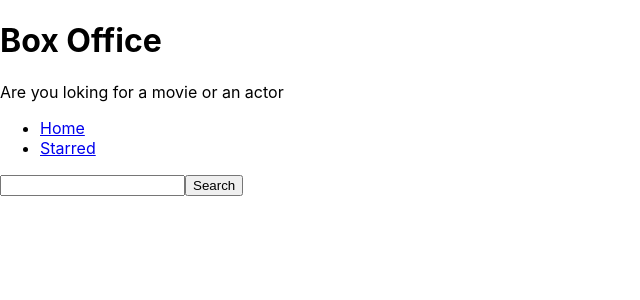
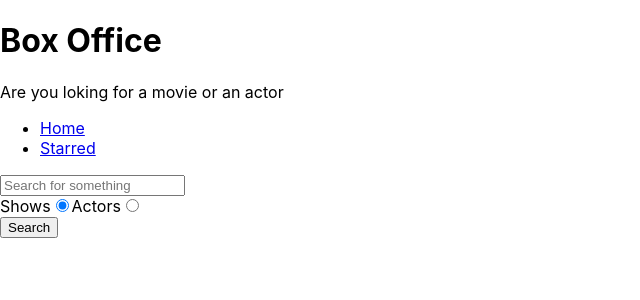
Before and after one commit to JashanDhiman/box-office, a React (Create React App) app: page / in a window 1280 px wide. Shown: the top 300 px of the page, without its empty margins (0-640 px from the left). Built offline with nearby package versions, Linux system fonts and the light colour scheme.

Commit message:
edited and set different search

```diff
--- a/src/pages/Home.js
+++ b/src/pages/Home.js
@@ -5,9 +5,13 @@
 const Home = () => {
   const [input, setInput] = useState('');
   const [results, setResults] = useState(null);
+  const [searchOption, setSearchOption] = useState('shows');
+  const isShowsSearch = searchOption === 'shows';
 
   const onSearch = () => {
-    apiGet(`/search/shows?q=${input}`).then(result => setResults(result));
+    apiGet(`/search/${searchOption}?q=${input}`).then(result =>
+      setResults(result)
+    );
   };
 
   const onInputChange = ev => {
@@ -20,18 +24,21 @@
     }
   };
 
+  const onRadioChange = ev => {
+    setSearchOption(ev.target.value);
+  };
+  console.log(searchOption);
+
   const renderResults = () => {
     if (results && results.length === 0) {
       return <div>No results</div>;
     }
     if (results && results.length > 0) {
-      return (
-        <div>
-          {results.map(item => (
-            <div key={item.show.id}> {item.show.name} </div>
-          ))}
-        </div>
-      );
+      return results[0].show
+        ? results.map(item => <div key={item.show.id}> {item.show.name} </div>)
+        : results.map(item => (
+            <div key={item.person.id}> {item.person.name} </div>
+          ));
     }
     return null;
   };
@@ -40,10 +47,35 @@
     <MainPageLayout>
       <input
         type="text"
+        placeholder="Search for something"
         onChange={onInputChange}
         onKeyDown={onKeyDown}
         value={input}
       />
+
+      <div>
+        <label htmlFor="shows-search">
+          Shows
+          <input
+            id="shows-search "
+            type="radio"
+            value="shows"
+            checked={isShowsSearch}
+            onChange={onRadioChange}
+          />
+        </label>
+        <label htmlFor="actors-search">
+          Actors
+          <input
+            id="actors-search "
+            type="radio"
+            value="people"
+            checked={!isShowsSearch}
+            onChange={onRadioChange}
+          />
+        </label>
+      </div>
+
       <button type="button" onClick={onSearch}>
         Search
       </button>
```
